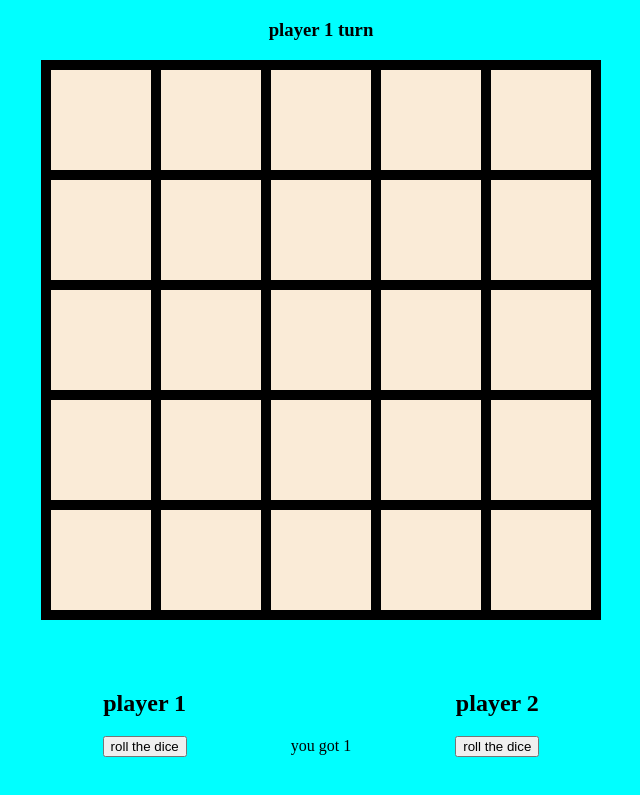
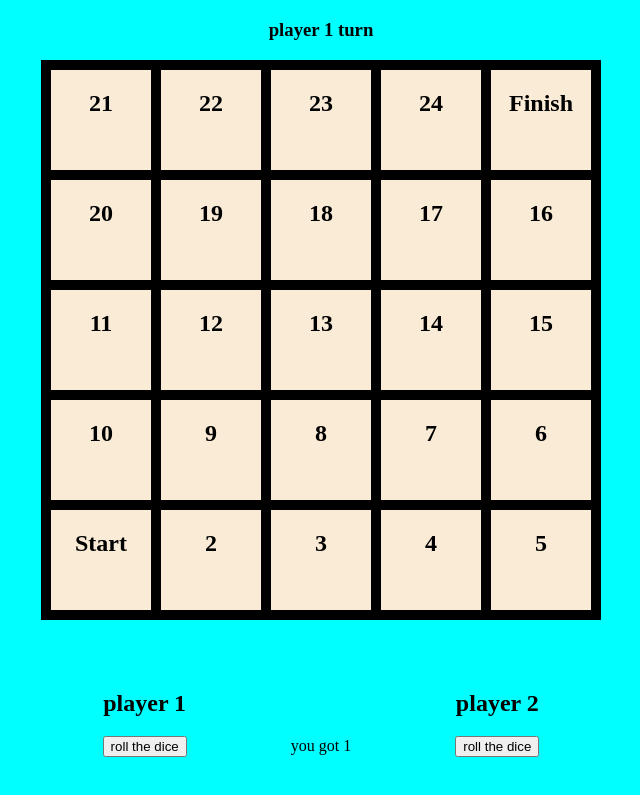
Before and after one commit to mohammedAlhelo/BestGame, a plain HTML site: page index.html in a window 1280 px wide. Shown: the part 61-856 px from the top of the page, without its empty margins (319-959 px from the left). Drawn offline with Linux system fonts and the light colour scheme.

Commit message:
html updated a bit done

```diff
--- a/index.html
+++ b/index.html
@@ -13,35 +13,35 @@
     <h3>player <span>1</span> turn</h3>
   </header>
   <main>
-    <div id="21"></div>
-    <div id="22"></div>
-    <div id="23"></div>
-    <div id="24"></div>
-    <div id="25"></div>
+    <div id="21"><h2>21</h2></div>
+    <div id="22"><h2>22</h2></div>
+    <div id="23"><h2>23</h2></div>
+    <div id="24"><h2>24</h2></div>
+    <div id="25"><h2>Finish</h2></div>
 
-    <div id="20"></div>
-    <div id="19"></div>
-    <div id="18"></div>
-    <div id="17"></div>
-    <div id="16"></div>
+    <div id="20"><h2>20</h2></div>
+    <div id="19"><h2>19</h2></div>
+    <div id="18"><h2>18</h2></div>
+    <div id="17"><h2>17</h2></div>
+    <div id="16"><h2>16</h2></div>
 
-    <div id="11"></div>
-    <div id="12"></div>
-    <div id="13"></div>
-    <div id="14"></div>
-    <div id="15"></div>
+    <div id="11"><h2>11</h2></div>
+    <div id="12"><h2>12</h2></div>
+    <div id="13"><h2>13</h2></div>
+    <div id="14"><h2>14</h2></div>
+    <div id="15"><h2>15</h2></div>
 
-    <div id="10"></div>
-    <div id="9"></div>
-    <div id="8"></div>
-    <div id="7"></div>
-    <div id="6"></div>
+    <div id="10"><h2>10</h2></div>
+    <div id="9"><h2>9</h2></div>
+    <div id="8"><h2>8</h2></div>
+    <div id="7"><h2>7</h2></div>
+    <div id="6"><h2>6</h2></div>
 
-    <div id="1"></div>
-    <div id="2"></div>
-    <div id="3"></div>
-    <div id="4"></div>
-    <div id="5"></div>
+    <div id="1"><h2>Start</h2></div>
+    <div id="2"><h2>2</h2></div>
+    <div id="3"><h2>3</h2></div>
+    <div id="4"><h2>4</h2></div>
+    <div id="5"><h2>5</h2></div>
   </main>
   <footer>
     <section>
--- a/style.css
+++ b/style.css
@@ -20,6 +20,7 @@ main {
 main div {
   border: 5px solid black;
   background-color: antiquewhite;
+  text-align: center;
 }
 footer {
   text-align: center;
```
